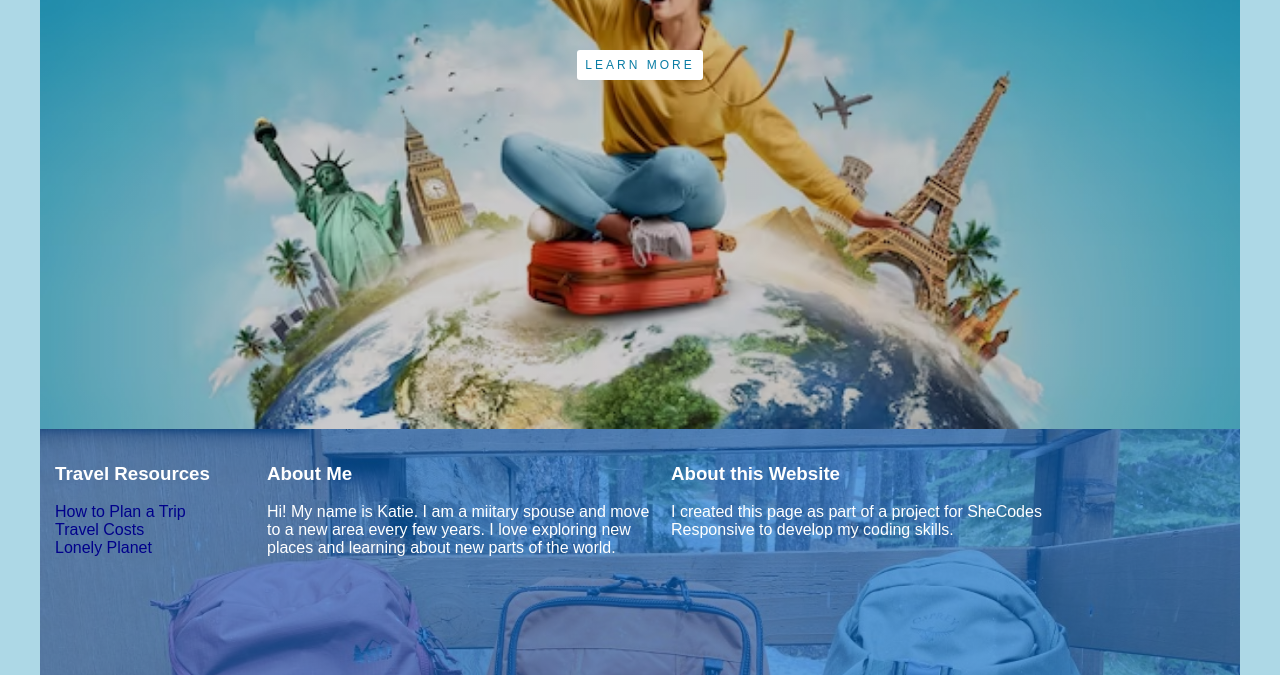
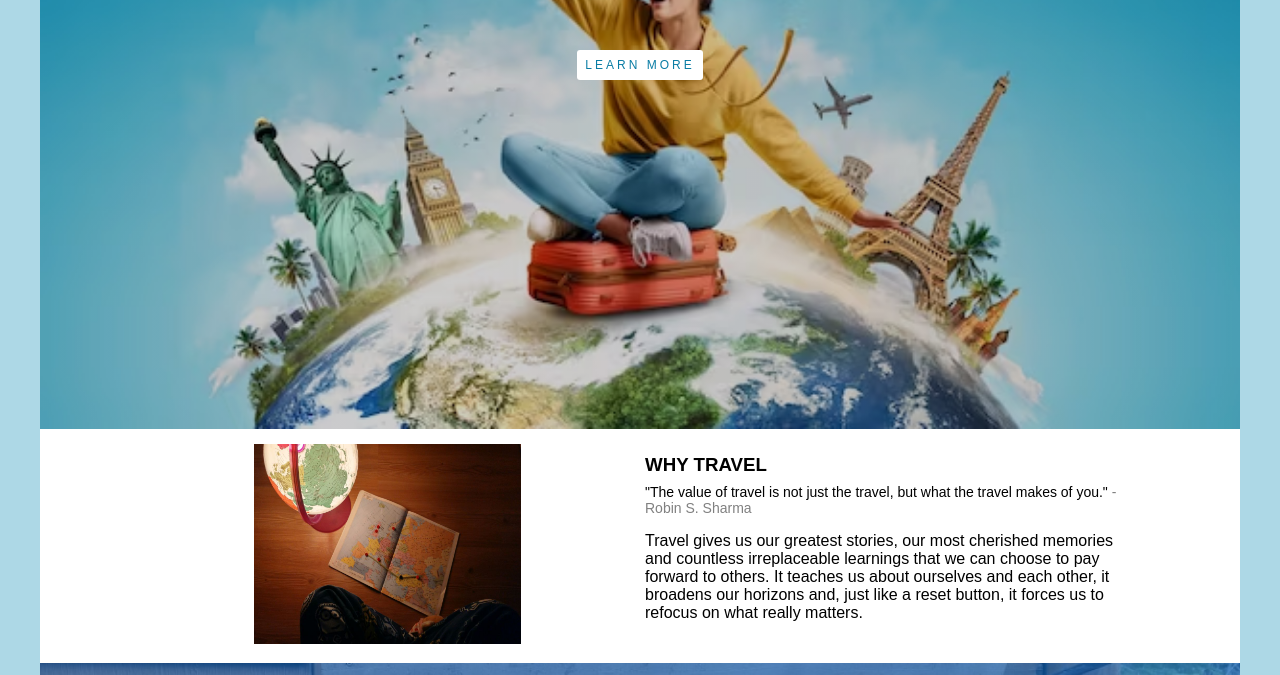
Before and after one commit to TheKatieWhite/love-of-travel-project, a plain HTML site: page index.html in a window 1280 px wide. Shown: the part 273-948 px from the top of the page. Drawn offline with Linux system fonts and the light colour scheme.

Commit message:
added travel section grid

```diff
--- a/index.html
+++ b/index.html
@@ -19,9 +19,27 @@
 </h2>
 <a href="#more">Learn More</a>
 </header>
+<main>
+    <section class="grid grid-2-columns">
+        <div>
+    <img src="images/value.jpeg" class="value" height="200" alt=""/>
+</div>
+<div>
+    <h3>
+        WHY TRAVEL
+    </h3>
+    <h4>
+        "The value of travel is not just the travel, but what the travel makes of you." <span class="author">- Robin S. Sharma</span>
+    </h4>
+    <p>
+        Travel gives us our greatest stories, our most cherished memories and countless irreplaceable learnings that we can choose to pay forward to others. It teaches us about ourselves and each other, it broadens our horizons and, just like a reset button, it forces us to refocus on what really matters.
+    </p>
+    </div>
+    </section>
+</main>
 
 <footer>
-    <section class="grid">
+    <section class="grid grid-footer">
     <div>
     <h3>
         Travel Resources
--- a/src/styles.css
+++ b/src/styles.css
@@ -53,6 +53,44 @@ header a {
   border-radius: 3px;
 }
 
+.grid {
+  display: grid;
+  padding: 15px;
+  place-items: center;
+}
+
+main {
+  background-color: white;
+}
+
+section {
+  max-width: 1000px;
+  margin: 0 auto;
+  padding: 100px 0;
+}
+
+.grid-2-columns {
+  grid-template-columns: 1fr 1fr;
+  grid-gap: 10px;
+}
+
+h3 {
+  font-family: var(--heading-font-family);
+  margin: 0;
+  margin-bottom: 8px;
+}
+
+h4 {
+  font-family: var(--heading-font-family);
+  font-weight: 200;
+  margin: 0;
+  font-size: 14px;
+}
+
+.author {
+  color: grey;
+}
+
 .byline {
   margin-top: 30px;
   text-align: center;
@@ -67,7 +105,6 @@ footer {
   background-size: cover;
   color: white;
   aspect-ratio: 21 / 6;
-  padding: 15px;
 }
 
 footer h3 {
@@ -89,8 +126,7 @@ footer li {
   padding: 0;
 }
 
-.grid {
-  display: grid;
+.grid-footer {
   grid-template-columns: 1fr 2fr 2fr;
   grid-gap: 20px;
 }
@@ -100,9 +136,7 @@ footer a {
   text-decoration: none;
 }
 
-section {
-  max-width: 1000px;
-}
+
 
 
 
@@ -117,4 +151,15 @@ section {
   h2 {
     font-size: 35px;
   }
+
+  .grid {
+    grid-template-columns: 1fr;
+    grid-gap: 5px;
+  }
+
+  section {
+    padding: 30px;
+  }
+
+
 }
```
Also changed, not shown: images/adventure.jpeg (added), images/cultures.jpeg (added), images/intrapersonal.jpeg (added), images/value.jpeg (added).
